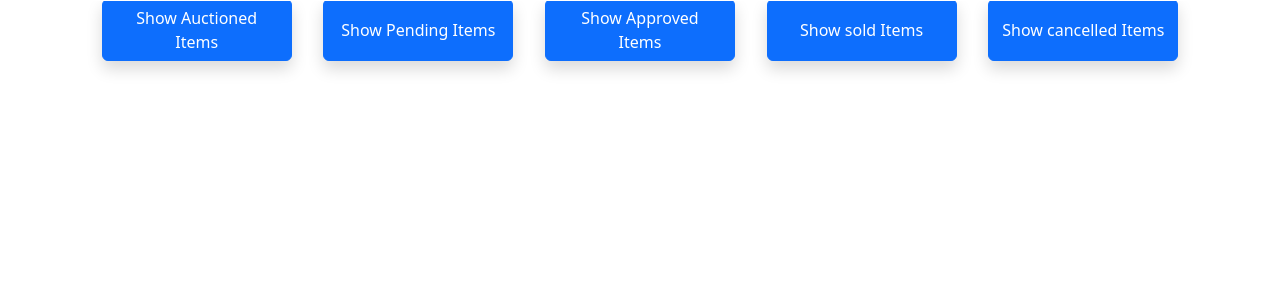
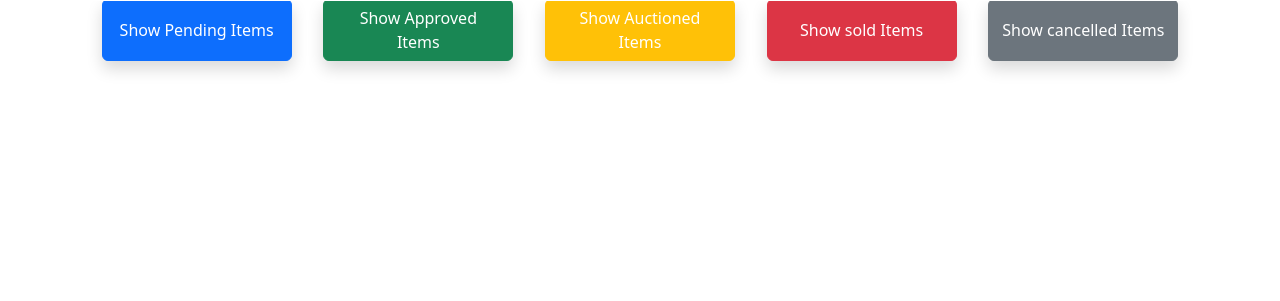
Before and after one commit to DerylFeyza/Auction_Project_PHP, a PHP site: page /item_manager.php in a window 1280 px wide. Shown: the part 81-382 px from the top of the page. Run offline with PHP 8.4, Linux system fonts and the light colour scheme; a user stored in the database is signed in.

Commit message:
[style] restyle item

```diff
--- a/item_manager.php
+++ b/item_manager.php
@@ -10,11 +10,11 @@ else if($_SESSION['role'] !== 'admin'){
 <div class="container" style="padding-top: 5rem;">
     <div class="section">
         <form method="post" class="row justify-content-evenly">
-            <button type="submit" name="auctioned_button" class="col-2 btn btn-primary shadow">Show Auctioned Items</button>
             <button type="submit" name="pending_button" class="col-2  btn btn-primary shadow">Show Pending Items</button>
-            <button type="submit" name="approved_button" class="col-2  btn btn-primary shadow">Show Approved Items</button>
-            <button type="submit" name="sold_button" class="col-2  btn btn-primary shadow">Show sold Items</button>
-            <button type="submit" name="cancelled_button" class="col-2  btn btn-primary shadow">Show cancelled Items</button>
+            <button type="submit" name="approved_button" class="col-2  btn btn-success shadow">Show Approved Items</button>
+            <button type="submit" name="auctioned_button" class="col-2 btn btn-warning text-white shadow">Show Auctioned Items</button>
+            <button type="submit" name="sold_button" class="col-2  btn btn-danger shadow">Show sold Items</button>
+            <button type="submit" name="cancelled_button" class="col-2  btn btn-secondary shadow">Show cancelled Items</button>
             <?php include "item_manager_logic.php"; ?>
         </form>
     </div>
--- a/item_manager_logic.php
+++ b/item_manager_logic.php
@@ -19,40 +19,40 @@ if (isset($_POST['auctioned_button'])) {
 
 function displayItems($statusFilter)
 { ?>
-    <div class="row">
+    <div class="row gap-2">
         <?php
         include "koneksi.php";
         $statusFilter = mysqli_real_escape_string($conn, $statusFilter);
         $qry_item = mysqli_query($conn, "SELECT * FROM item WHERE status LIKE '$statusFilter'");
         while ($dt_item = mysqli_fetch_array($qry_item)) {
             ?>
-            <div class="card mb-3" style="max-width: 500px;">
+            <div class="card my-4 shadow" style="max-width: 500px;">
                 <div class="row g-0">
-                    <div class="col-md-4">
-                        <img src="/Project_PHP/itemasset/<?= $dt_item['cover'] ?>" class="card-img-top">
+                    <div class="col-md-4 my-auto">
+                        <img src="/Project_PHP/itemasset/<?= $dt_item['cover'] ?>" class="rounded w-100">
                     </div>
                     <div class="col-md-8">
                         <div class="card-body">
+                            <h2 class="card-title">
+                                <?= $dt_item['name'] ?>
+                            </h3>
                             <h5 class="card-title">
-                                <?= $dt_item['name'] ?>
+                                <?= $dt_item['startprice'] ?>
                             </h5>
-                            <h4 class="card-title">
-                                <?= $dt_item['startprice'] ?>
-                            </h4>
                             <p class="card-text">
                                 <?= substr($dt_item['deskripsi'], 0, 20) ?>
                             </p>
                             <?php
                             if ($statusFilter == 'Pending') {
-                                echo '<a href="item_update_status.php?id=' . $dt_item['id'] . '&action=Reject" onclick="return confirm(\'Apakah anda yakin untuk reject item ini?\')" class="btn btn-primary">Reject</a>';
                                 echo '<a href="item_update_status.php?id=' . $dt_item['id'] . '&action=Approved" onclick="return confirm(\'Apakah anda yakin untuk Aprrove item ini?\')" class="btn btn-primary">Approve</a>';
+                                echo '<a href="item_update_status.php?id=' . $dt_item['id'] . '&action=Reject" onclick="return confirm(\'Apakah anda yakin untuk reject item ini?\')" class="btn btn-warning ms-2">Reject</a>';
                             }
                             if ($statusFilter == 'Approved') {
                                 echo '<a href="item_update_status.php?id=' . $dt_item['id'] . '&action=auction" onclick="return confirm(\'Apakah anda yakin untuk start auction\')" class="btn btn-primary">Start Auction</a>';
-                                echo '<a href="item_update_status.php?id=' . $dt_item['id'] . '&action=Cancel" onclick="return confirm(\'Apakah anda yakin untuk cancel auction ini?\')" class="btn btn-primary">Cancel</a>';
+                                echo '<a href="item_update_status.php?id=' . $dt_item['id'] . '&action=Cancel" onclick="return confirm(\'Apakah anda yakin untuk cancel auction ini?\')" class="btn btn-danger ms-2">Cancel</a>';
                             }
                             if ($statusFilter == 'Auctioned') {
-                                echo '<a href="item_update_status.php?id=' . $dt_item['id'] . '&action=Reject" onclick="return confirm(\'Apakah anda yakin untuk reject item ini?\')" class="btn btn-primary">Hapus Auction</a>';
+                                echo '<a href="item_update_status.php?id=' . $dt_item['id'] . '&action=Reject" onclick="return confirm(\'Apakah anda yakin untuk reject item ini?\')" class="btn btn-warning">End Auction</a>';
                             }
                             ?>
                         </div>
--- a/tambah_item.php
+++ b/tambah_item.php
@@ -4,6 +4,7 @@ include "header.php";
 <div class="container" id="tambah-item-form" style="padding-top: 6rem;">
     <div class="text-center">
         <h3>ADD ITEMS</h3>
+        <div id="response" class="mb-3"></div>
     </div>
     <div class="card shadow">
         <div class="card-body">
@@ -28,7 +29,6 @@ include "header.php";
             </form>
         </div>
     </div>
-    <div id="response"></div>
 </div>
 
 
```
